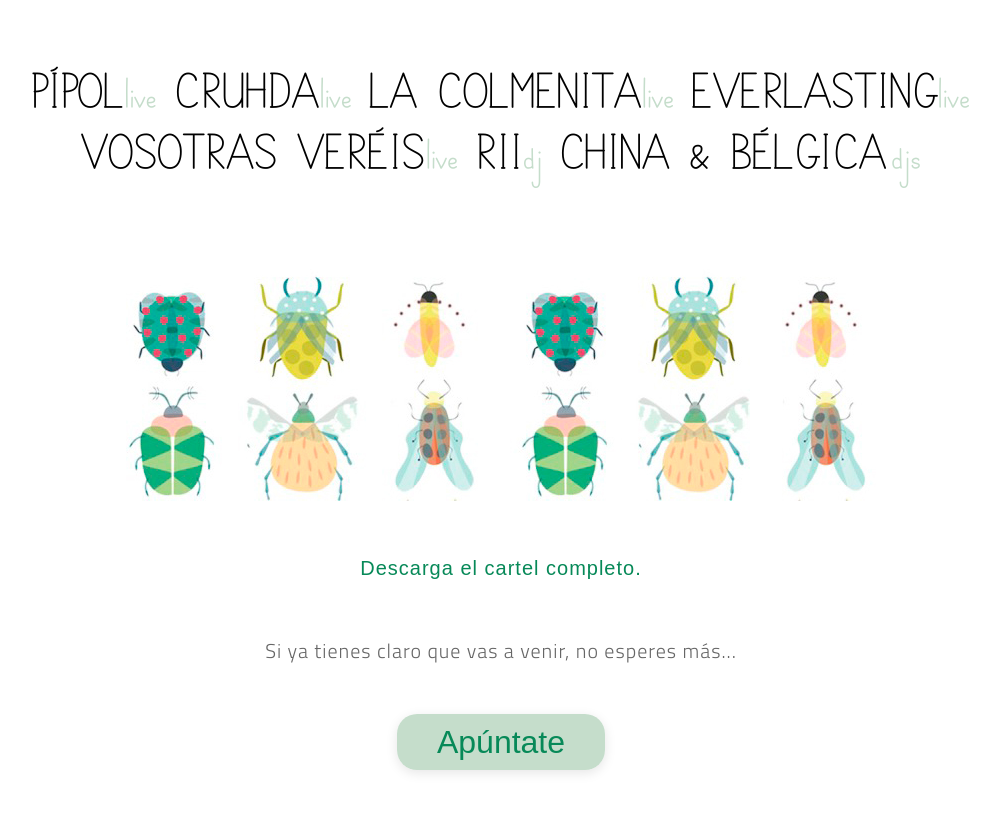
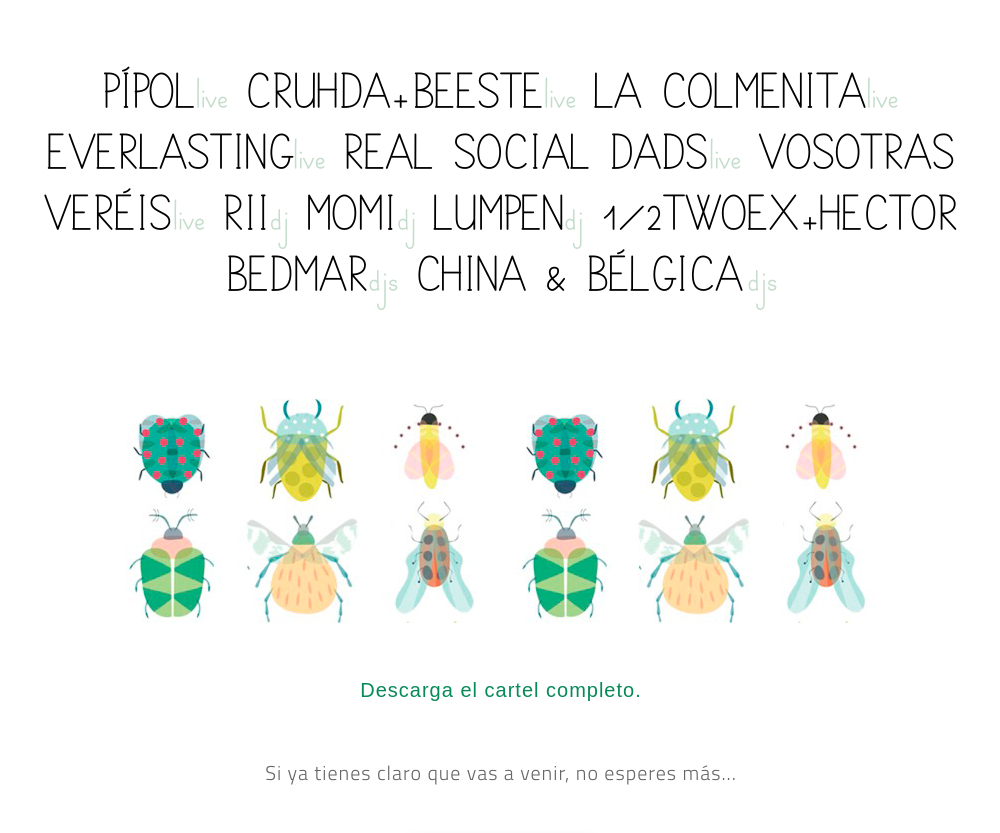
Before and after one commit to Nurjavier/Nurjavier.github.io, a website: page index.html in a window 1280 px wide. Shown: the part 1446-2279 px from the top of the page, without its empty margins (139-1139 px from the left). Drawn offline with Linux system fonts and the light colour scheme; a web font is replaced by a local one.

Commit message:
Update index.html

```diff
--- a/index.html
+++ b/index.html
@@ -60,11 +60,15 @@
 
     <div id="info-cartel">
         <h1 style="display:inline;">PÍPOL</h1><h7 style="display:inline;">live </h7>
-        <h1 style="display:inline;">CRUHDA</h1><h7 style="display:inline;">live </h7>
+        <h1 style="display:inline;">CRUHDA+BEESTE</h1><h7 style="display:inline;">live </h7>
         <h1 style="display:inline;">LA COLMENITA</h1><h7 style="display:inline;">live </h7>
         <h1 style="display:inline;">EVERLASTING</h1><h7 style="display:inline;">live </h7>
+        <h1 style="display:inline;">REAL SOCIAL DADS</h1><h7 style="display:inline;">live </h7>
         <h1 style="display:inline;">VOSOTRAS VERÉIS</h1><h7 style="display:inline;">live </h7>
         <h1 style="display:inline;">RII</h1><h7 style="display:inline;">dj </h7>
+       <h1 style="display:inline;">MOMI</h1><h7 style="display:inline;">dj </h7>
+        <h1 style="display:inline;">LUMPEN</h1><h7 style="display:inline;">dj </h7>
+        <h1 style="display:inline;">1/2TWOEX+HECTOR BEDMAR</h1><h7 style="display:inline;">djs </h7>
         <h1 style="display:inline;" >CHINA & BÉLGICA</h1> <h7 style="display:inline;">djs </h7>
     </div>
 
```
